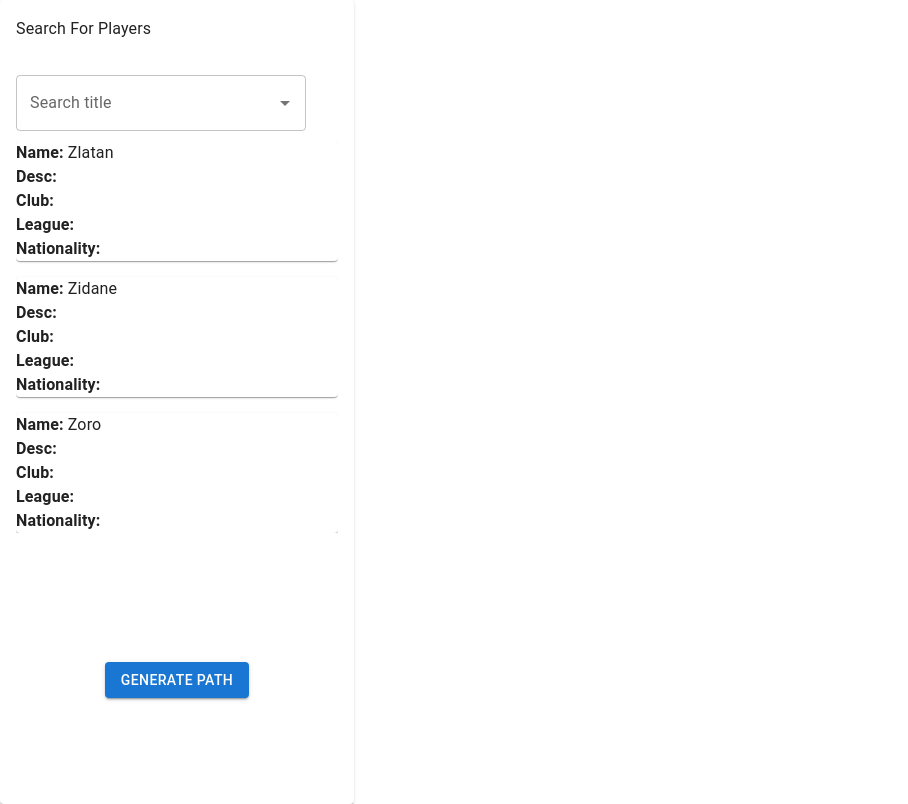
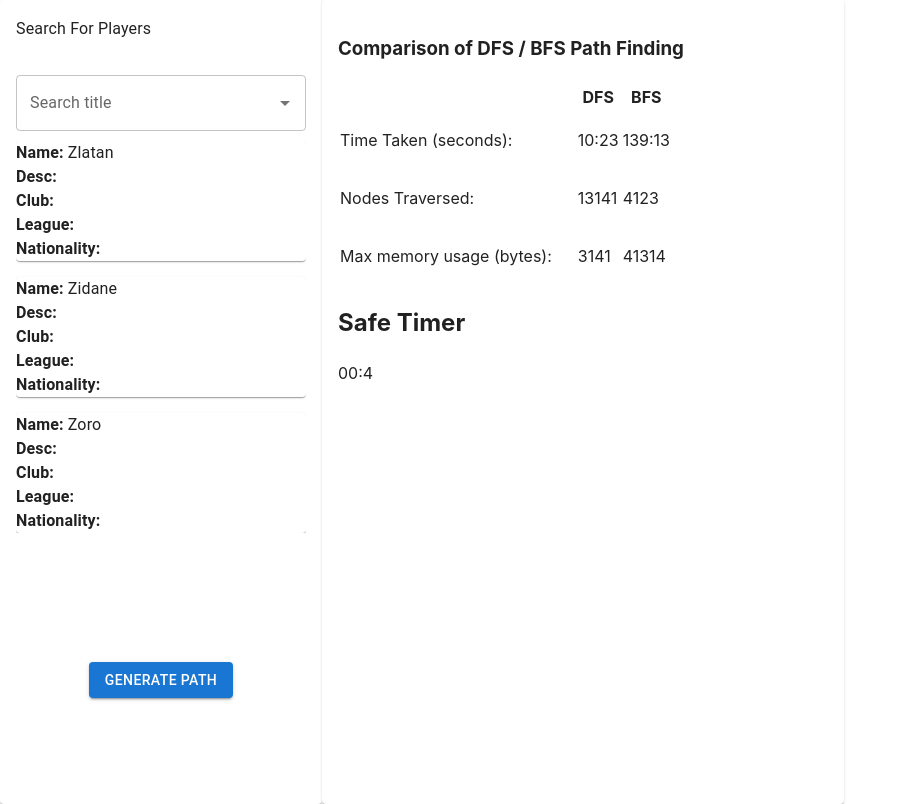
Before and after one commit to ThomasOli/SoccerApp, a React (Vite) app: page / in a window 1280 px wide. Shown: the whole page, without its empty margins (0-908 px from the left). Built offline with nearby package versions, Linux system fonts and the light colour scheme.

Commit message:
added data comparison section

```diff
--- a/package.json
+++ b/package.json
@@ -25,6 +25,6 @@
     "eslint-plugin-react": "^7.33.2",
     "eslint-plugin-react-hooks": "^4.6.0",
     "eslint-plugin-react-refresh": "^0.4.4",
-    "vite": "^5.0.0"
+    "vite": "^5.0.2"
   }
 }
--- a/src/App.jsx
+++ b/src/App.jsx
@@ -1,5 +1,6 @@
 import React from 'react';
 import Menu from './Components/Menu';
+import ComparisonModule from './Components/ComparisonModule';
 
 const App = () => {
   return (
@@ -8,6 +9,8 @@ const App = () => {
         {/* Your content for the left side goes here */}
       </Menu>
       {/* The rest of your application content goes here */}
+      <ComparisonModule children={"children test"}>
+      </ComparisonModule>
     </div>
   );
 };
--- /dev/null
+++ b/src/Components/ComparisonModule.jsx
@@ -0,0 +1,70 @@
+import React, { useState, useEffect } from 'react';
+import Paper from "@mui/material/Paper";
+import Button from "@mui/material/Button";
+import Box from "@mui/material/Box";
+import SearchBar from "./Searchbar";
+import { Typography } from "@mui/material";
+
+const  timer = () =>{
+    var sec = 0;
+    var timer = setInterval(function(){
+        document.getElementById('safeTimerDisplay').innerHTML='00:'+sec;
+        sec++;
+    }, 1000);
+}
+
+
+
+const ComparisonModule = ({ children }) => {
+    const data = [
+        { camparisonPoint: "Time Taken (seconds): ", dfsDatapoint: "10:23", bfsDatapoint: "139:13" },
+        { camparisonPoint: "Nodes Traversed: ", dfsDatapoint: "13141", bfsDatapoint: "4123" },
+        { camparisonPoint: "Max memory usage (bytes): ", dfsDatapoint: "3141", bfsDatapoint: "41314" },
+    ]
+
+    // Similar to componentDidMount and componentDidUpdate:
+    useEffect(() => {
+        // Update the document title using the browser API
+        timer();
+    });
+
+    return (
+    <Paper
+      style={{
+        flex: "0 0 70%",
+        height: "96.5vh",
+        padding: "16px",
+        display: "flex",
+        flexDirection: "column",
+      }}
+    >
+        <h3>Comparison of DFS / BFS Path Finding</h3>
+
+        <div className="App">
+            <table>
+                <thead>
+                    <th></th>
+                    <th>DFS</th>
+                    <th>BFS</th>
+                </thead>
+                {data.map((val, key) => {
+                    return (
+                        <tr key={key}>
+                            <p style={{marginRight: 23}}>{val.camparisonPoint}</p>
+                            <td>{val.dfsDatapoint}</td>
+                            <td>{val.bfsDatapoint}</td>
+                        </tr>
+                    )
+                })}
+            </table>
+        </div>
+
+        <div id="safeTimer">
+            <h2>Safe Timer</h2>
+            <p id="safeTimerDisplay"></p>
+        </div>
+    </Paper>
+  );
+};
+
+export default ComparisonModule;
--- a/src/Components/Menu.jsx
+++ b/src/Components/Menu.jsx
@@ -3,12 +3,13 @@ import Paper from "@mui/material/Paper";
 import Button from "@mui/material/Button";
 import Box from "@mui/material/Box";
 import SearchBar from "./Searchbar";
+
 import { Typography } from "@mui/material";
+
 const Menu = ({ children }) => {
   return (
     <Paper
       style={{
-        flex: "0 0 100%",
         height: "96.5vh",
         padding: "16px",
         display: "flex",
```
Also changed, not shown: 1 other file (tests, documents, lock files or other folders).
